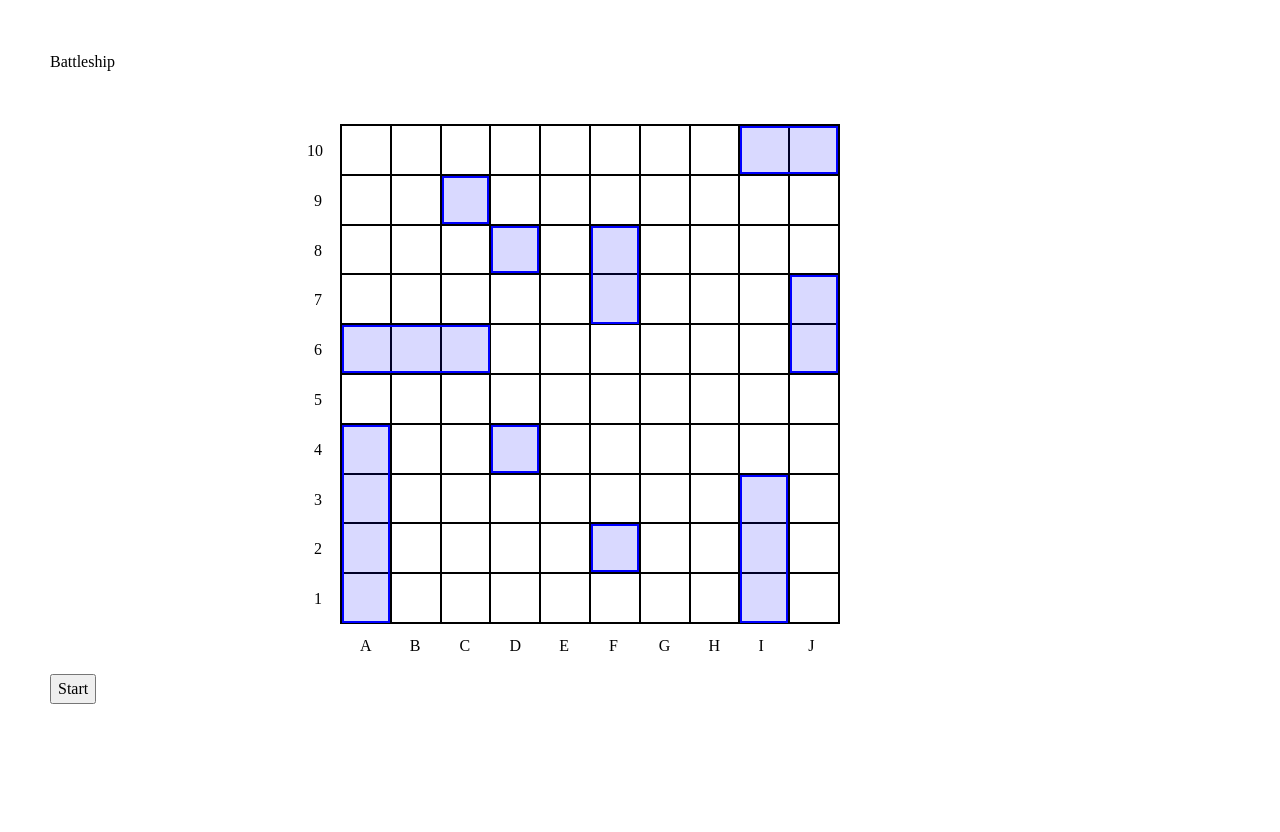
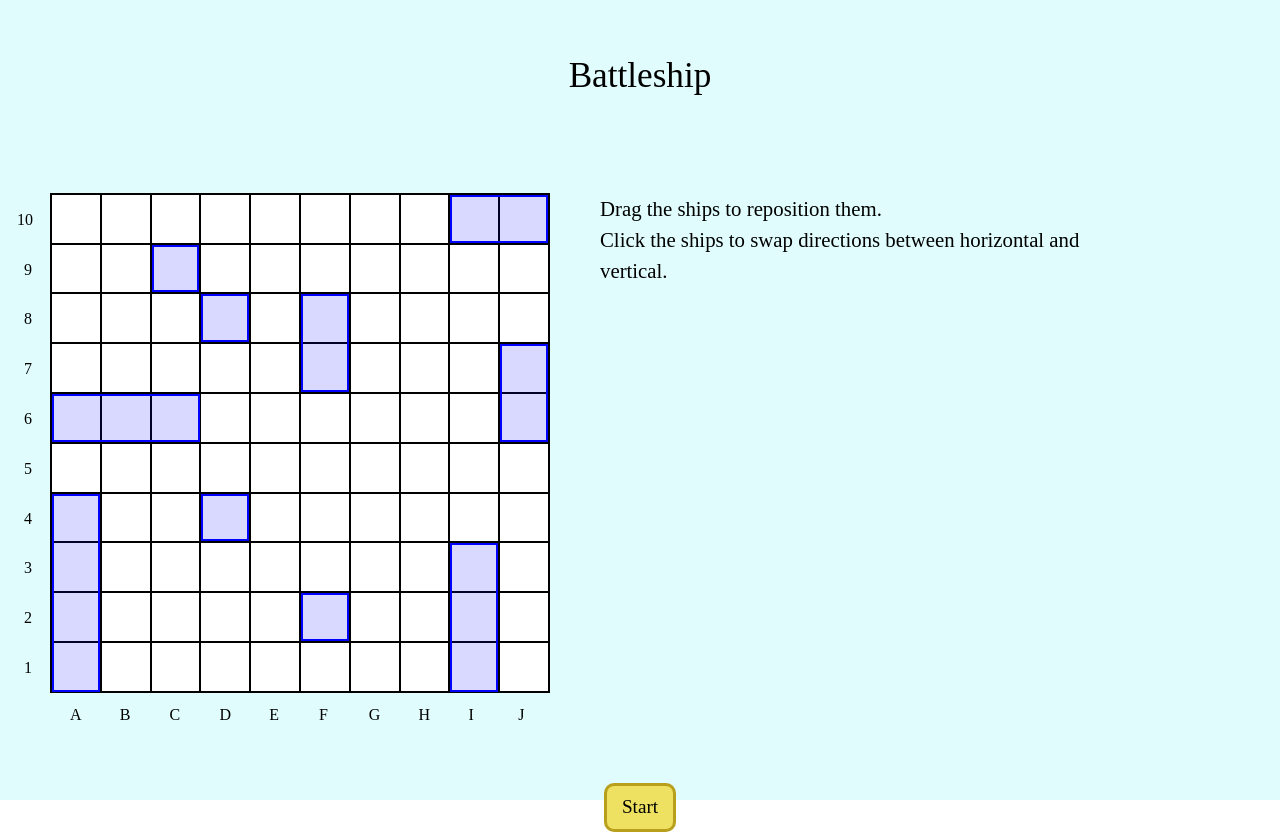
Before and after one commit to John-Rashta/odin-battleship, a website built with webpack: page src/index.html in a window 1280 px wide. Before the commit the page ends 800 px from the top, so only its background shows below. Built offline with nearby package versions, Linux system fonts and the light colour scheme.

Commit message:
feat: finish project
committing the project before running prettier

```diff
--- a/assets/styles/styles.css
+++ b/assets/styles/styles.css
@@ -69,16 +69,20 @@ body {
 }
 
 .mainContainer {
+  height: 100%;
   padding: 50px;
   display: flex;
   flex-direction: column;
   gap: 50px;
+  font-family: 'Times New Roman', Times, serif;
+  background-color:rgba(47, 235, 241, 0.15);
 }
 
 .playZone {
   display: flex;
   gap: 100px;
   justify-content: center;
+  user-select: none;
 
 }
 
@@ -94,8 +98,8 @@ body {
 
 .fieldGrid {
     display: grid;
-    width: 500px;
-    height: 500px;
+    min-width: 500px;
+    min-height: 500px;
     grid-template-columns: repeat(10, 1fr);
     grid-template-rows: repeat(10, 1fr);
     gap: 2px;
@@ -132,7 +136,7 @@ body {
 }
 
 .miss {
-  background-color: cyan;
+  background-color: rgb(128, 198, 231);
 }
 
 .sideNumber {
@@ -150,3 +154,46 @@ body {
   top: 60px;
   left: 18px;
 }
+
+.playerSide {
+  display: flex;
+  flex-direction: row;
+  gap: 50px;
+}
+
+.gameEnd {
+  height: 30px;
+  text-align: center;
+  margin-bottom: -40px;
+  user-select: none;
+  font-size: 1.1rem;
+}
+
+.header {
+  text-align: center;
+  font-size: 2.2rem;
+  margin-bottom: 30px;
+}
+
+.startDiv {
+  text-align: center;
+  margin-top: 40px;
+}
+
+.playButton {
+  padding: 7px 15px;
+  font-size: 1.2rem;
+  user-select: none;
+  background-color:rgb(238, 224, 96);
+  border-radius: 10px;
+  border: solid rgb(184, 160, 28);
+}
+
+.sunk {
+  border-color: red;
+  background-color:rgba(255, 0, 0, 0.15);
+}
+
+.infoContainer {
+  font-size: 1.3rem;
+}
--- a/src/dom.js
+++ b/src/dom.js
@@ -352,6 +352,9 @@ export default function SetupDom() {
             playerContainer.removeChild(playerContainer.firstChild);
         }
 
+        const gameEndDiv = document.querySelector(".gameEnd");
+        gameEndDiv.textContent = "";
+
         const playerSide = document.createElement("div");
         playerSide.classList.toggle("playerSide");
         const opponentSide = document.createElement("div");
@@ -367,6 +370,19 @@ export default function SetupDom() {
         opponentContainer.appendChild(opponentSide);
         helperAddGrid(playerField);
         helperAddSides(playerField);
+
+        const infoContainer = document.createElement("div");
+        const firstInfo = document.createElement("div");
+        const secondInfo = document.createElement("div");
+        infoContainer.classList.toggle("infoContainer");
+        firstInfo.classList.toggle("firstInfo");
+        secondInfo.classList.toggle("secondInfo");
+        firstInfo.textContent = "Drag the ships to reposition them.";
+        secondInfo.textContent = "Click the ships to swap directions between horizontal and vertical.";
+        infoContainer.appendChild(firstInfo);
+        infoContainer.appendChild(secondInfo);
+        playerSide.appendChild(infoContainer);
+
 
         const defaultShips = [
             [
@@ -455,6 +471,11 @@ export default function SetupDom() {
 
     }
 
+    const displayEnd = function displayEndOfGame(result) {
+        const gameEndDiv = document.querySelector(".gameEnd");
+        gameEndDiv.textContent = `Game Over. You ${result}.`;
+    }
+
 
 
     const mainContainer = document.querySelector(".mainContainer");
@@ -463,6 +484,9 @@ export default function SetupDom() {
     header.textContent = "Battleship";
     header.classList.toggle("header");
     mainContainer.appendChild(header);
+    const gameEndDiv = document.createElement("div");
+    gameEndDiv.classList.toggle("gameEnd");
+    mainContainer.appendChild(gameEndDiv);
 
     const playZone = document.createElement("div");
     playZone.classList.toggle("playZone");
@@ -493,6 +517,7 @@ export default function SetupDom() {
         allowDrag,
         changeButton,
         createStartScreen,
+        displayEnd,
     }
 
 }
--- a/src/index.js
+++ b/src/index.js
@@ -43,7 +43,10 @@ const pageLoad = function pageSetupAndManagement() {
                         const hitCoords = domManager.getSquareHit(e.target);
                         const hitRecord = computerPlayer.gameboard.receiveAttack(hitCoords);
                         opponentBoard(computerPlayer);
-                        gameOver = computerPlayer.gameboard.allSunk();
+                        if (computerPlayer.gameboard.allSunk()) {
+                            gameOver = true;
+                            domManager.displayEnd("Won");
+                        }
                         if (hitRecord === "hit" || hitRecord === "sunk") {
                             currentPlayer = realPlayer;
                         } else {
@@ -62,14 +65,20 @@ const pageLoad = function pageSetupAndManagement() {
                                 playerBoard(realPlayer);
                                 lastCoord = newCoord;
                                 hitRecord = newRecord;
-                                gameOver = realPlayer.gameboard.allSunk();
+                                if (realPlayer.gameboard.allSunk()) {
+                                    gameOver = true;
+                                    domManager.displayEnd("Lost");
+                                }
                             } else {
                                 const newCoord = computerPlayer.getRandomCoord(realPlayer.gameboard.getAllHits());
                                 const newRecord = realPlayer.gameboard.receiveAttack(newCoord);
                                 playerBoard(realPlayer);
                                 lastCoord = newCoord;
                                 hitRecord = newRecord;
-                                gameOver = realPlayer.gameboard.allSunk();
+                                if (realPlayer.gameboard.allSunk()) {
+                                    gameOver = true;
+                                    domManager.displayEnd("Lost");
+                                }
                             }
 
                         }
```
